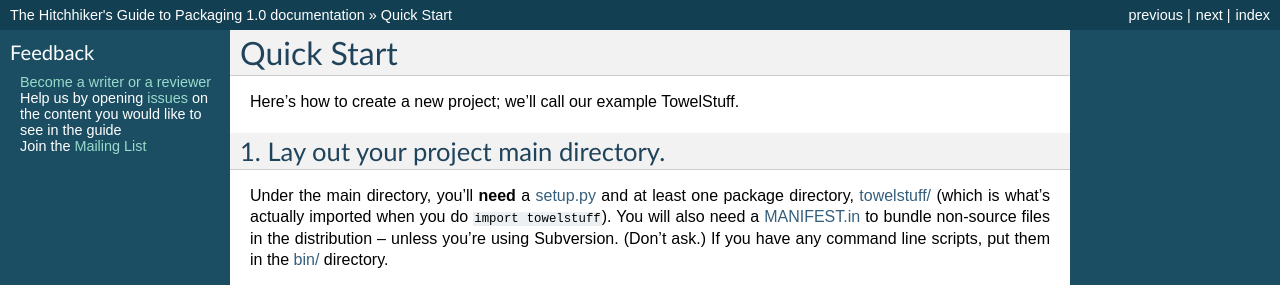
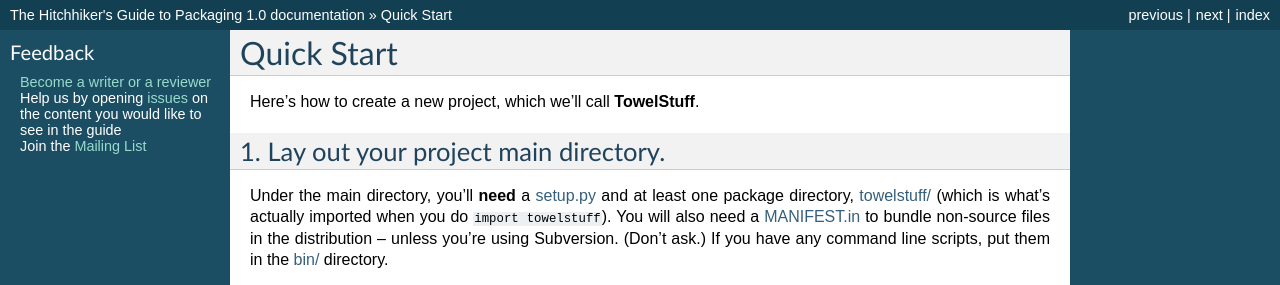
Before and after one commit to pypa/packaging.python.org, a Sphinx documentation site: the page built from source/quickstart.txt, in a window 1280 px wide. Shown: the top 285 px of the page. Built offline with Sphinx 7.4.7, drawn with Linux system fonts in a browser that asks for light colours.

Commit message:
one-line change

```diff
--- a/source/quickstart.txt
+++ b/source/quickstart.txt
@@ -2,7 +2,7 @@
 Quick Start
 ===========
 
-Here's how to create a new project; we'll call our example TowelStuff.
+Here's how to create a new project, which we'll call **TowelStuff**.
 
 1. Lay out your project main directory.
 =======================================
```
